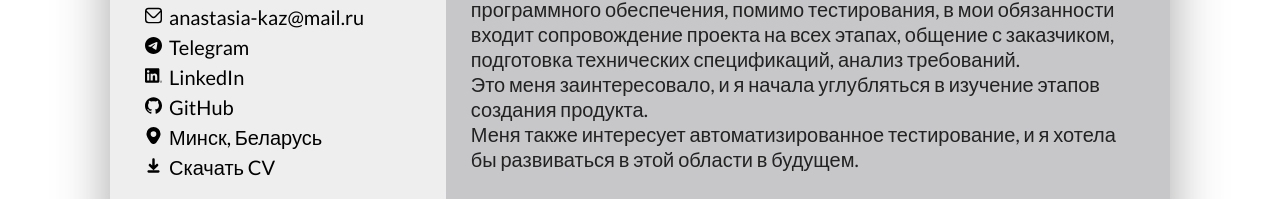
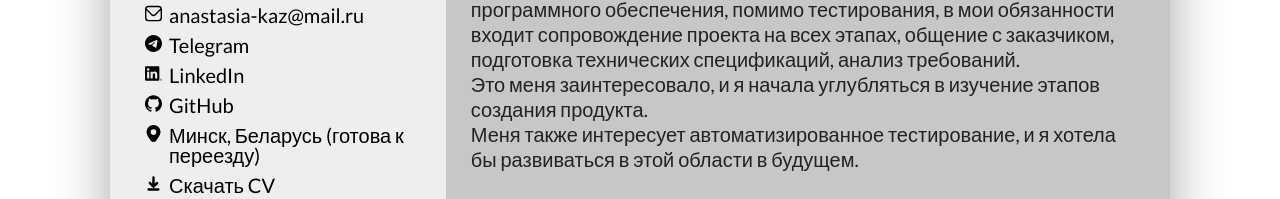
Before and after one commit to anastasia-kaz/ru_cv, a plain HTML site: page index.html in a window 1280 px wide. Shown: the part 601-800 px from the top of the page. Drawn offline with Linux system fonts and the light colour scheme.

Commit message:
add: all files

```diff
--- a/index.html
+++ b/index.html
@@ -79,7 +79,7 @@
                 <li class="telega"><a href="tg://t.me/anastasia_kaz1">Telegram</a></li>
                 <li class="linked"><a href="https://www.linkedin.com/in/anastasia-kaz" target="_blank">LinkedIn</a></li>
                 <li class="github"><a href="https://github.com/anastasia-kaz" target="_blank">GitHub</a></li>
-                <li class="location">Минск, Беларусь</li>
+                <li class="location">Минск, Беларусь (готова к переезду)</li>
                 <li class="download"> <a href="assets/QA_CV_Kazachonok_A_A.doc" download="QA_CV_Kazachonok_A_A.doc" title="Download CV">Скачать CV</a></li>
             </ul>
         </section>
```
